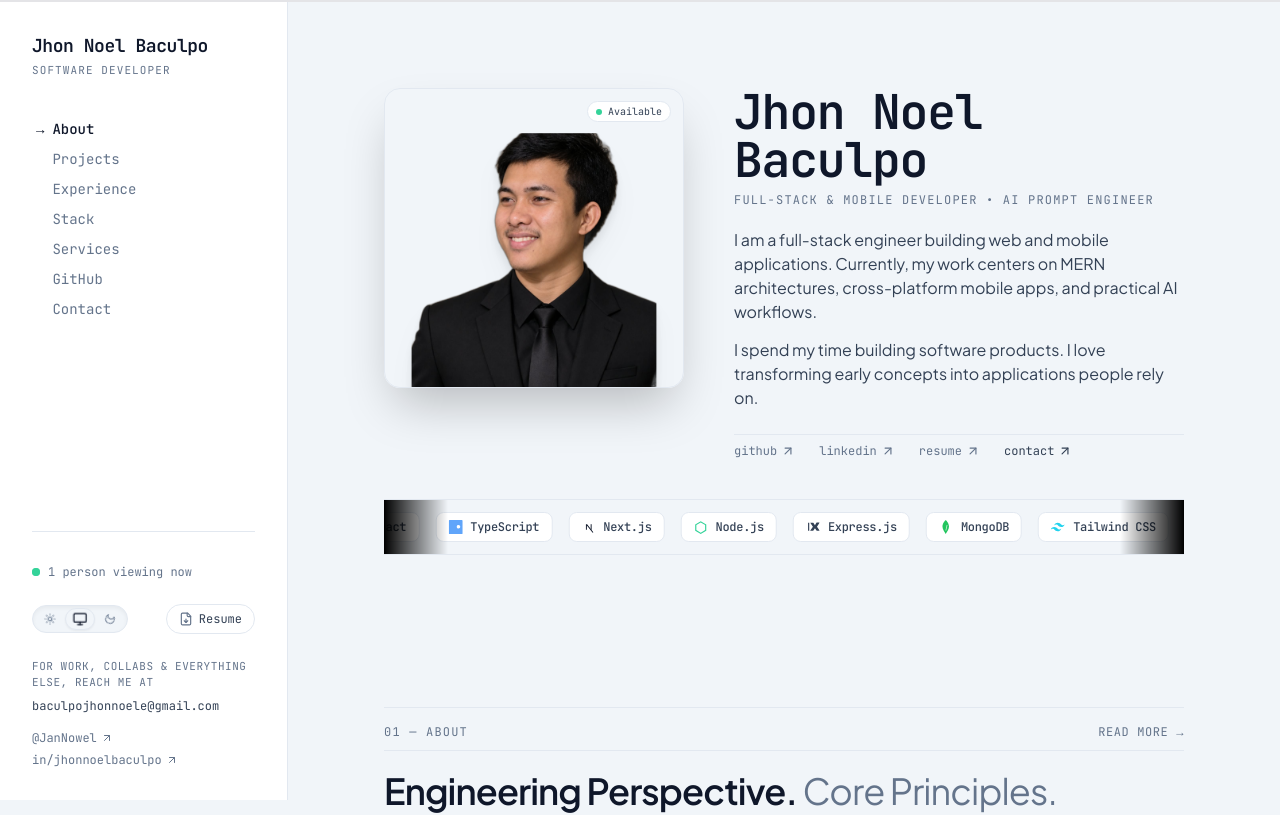
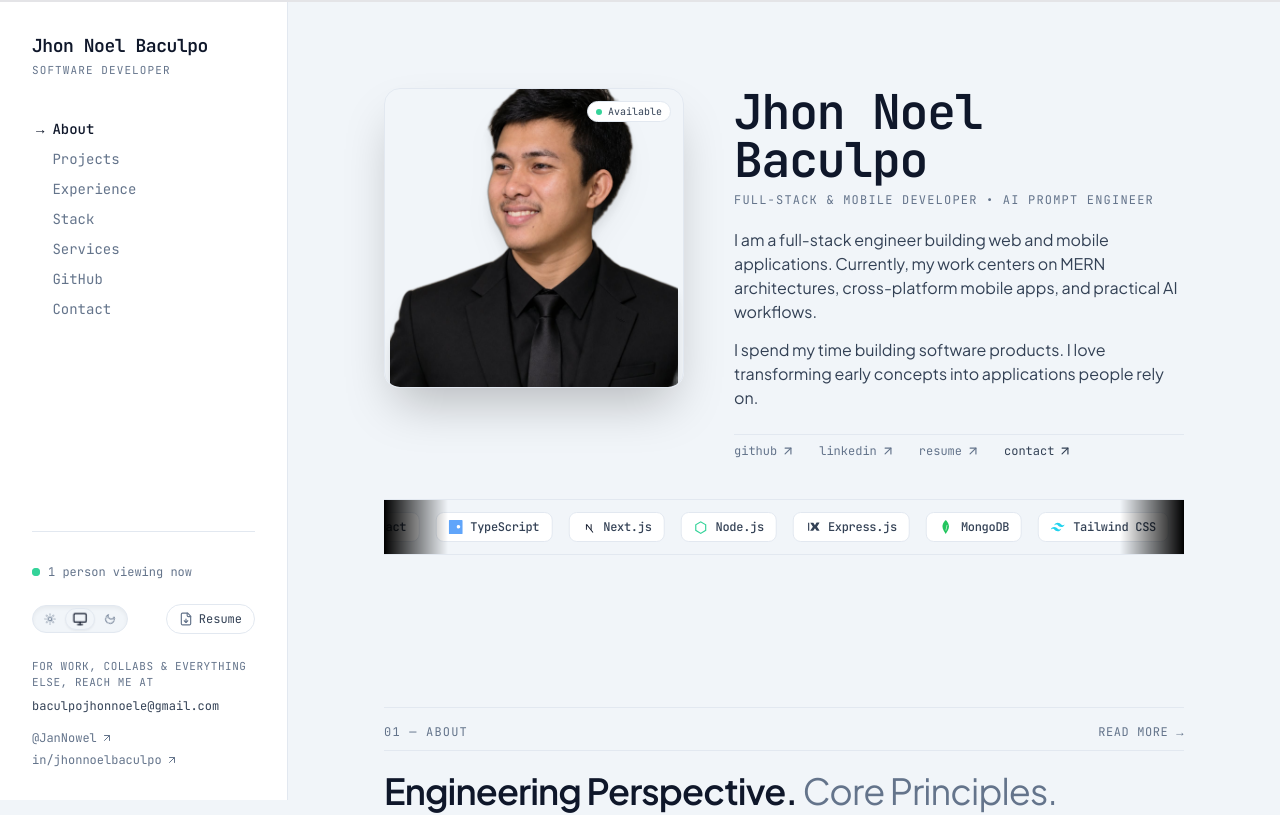
Before and after one commit to JanNowel/portfolio, a React (Vite) app: page / in a window 1280 px wide. Shown: the top 815 px of the page. Built offline with nearby package versions, Linux system fonts and the light colour scheme.

Commit message:
restore original profile frame and image dimensions

```diff
--- a/src/components/sections/Hero.tsx
+++ b/src/components/sections/Hero.tsx
@@ -32,20 +32,20 @@ export const Hero: React.FC<HeroProps> = ({ onOpenCVModal }) => {
         {/* Main 2-Column Hero Header matching Inspired Design video */}
         <div className="grid grid-cols-1 md:grid-cols-12 gap-8 lg:gap-10 items-start">
 
-          {/* Left: Square Portrait Image with comfortable headroom for hair */}
+          {/* Left: Square Portrait Image */}
           <motion.div
             variants={fadeInUp}
             className="md:col-span-5 flex justify-center md:justify-start"
           >
-            <div className="relative aspect-square w-full max-w-[260px] sm:max-w-[300px] rounded-2xl overflow-hidden bg-transparent border border-zinc-800/80 shadow-2xl flex items-end justify-center pt-4">
+            <div className="relative aspect-square w-full max-w-[260px] sm:max-w-[300px] rounded-2xl overflow-hidden bg-transparent border border-zinc-800/80 shadow-2xl">
               <img
                 src={PERSONAL_INFO.profileImage}
                 alt={PERSONAL_INFO.name}
-                className="w-full h-full object-contain object-bottom scale-[0.90] origin-bottom drop-shadow-xl"
+                className="w-full h-full object-contain object-bottom drop-shadow-xl"
               />
 
               {/* Subtle status tag */}
-              <div className="absolute top-3 right-3 px-2 py-0.5 rounded-full bg-zinc-950/80 backdrop-blur-md border border-zinc-800 text-[10px] font-mono text-zinc-300 flex items-center gap-1.5 z-10">
+              <div className="absolute top-3 right-3 px-2 py-0.5 rounded-full bg-zinc-950/80 backdrop-blur-md border border-zinc-800 text-[10px] font-mono text-zinc-300 flex items-center gap-1.5">
                 <span className="w-1.5 h-1.5 rounded-full bg-emerald-400" />
                 <span>Available</span>
               </div>
```
